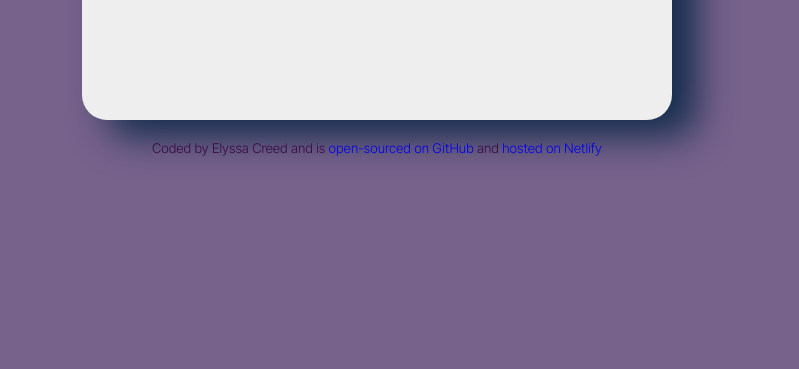
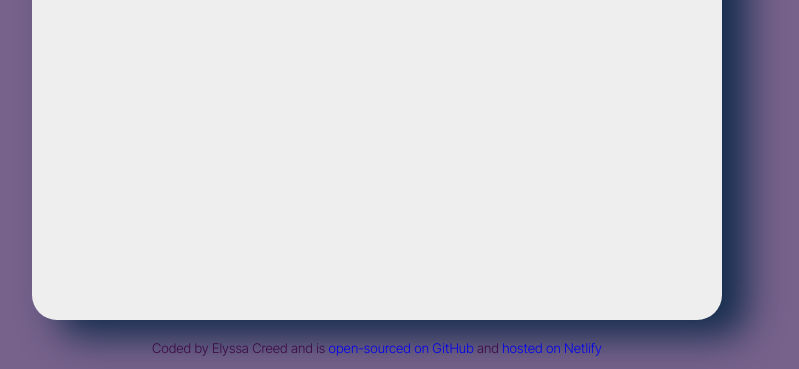
Before and after one commit to lissiemarie/SheCodes-github-lesson, a website built with Parcel: page index.html in a window 1280 px wide. Shown: the part 520-889 px from the top of the page, without its empty margins (263-1062 px from the left). Before the commit the page ends 800 px from the top, so only its background shows below. Built offline with nearby package versions, Linux system fonts and the light colour scheme.

Commit message:
enlarged main more in CSS

```diff
--- a/src/styles.css
+++ b/src/styles.css
@@ -43,8 +43,8 @@ a {
 }
 
 .main {
-    height: 500px;
-    width: 550px;
+    height: 700px;
+    width: 650px;
     margin: 100px auto;
     background: #eeeeee;
     padding: 20px;
```
